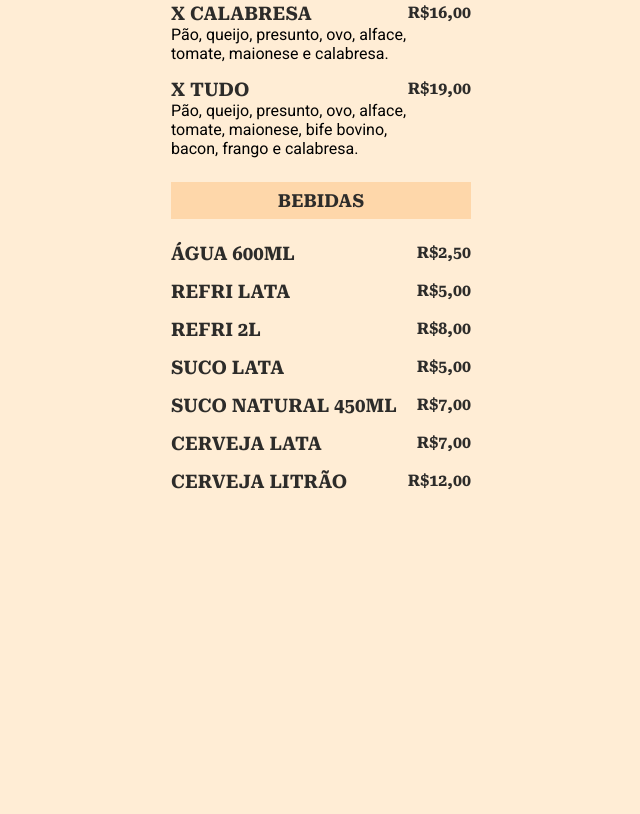
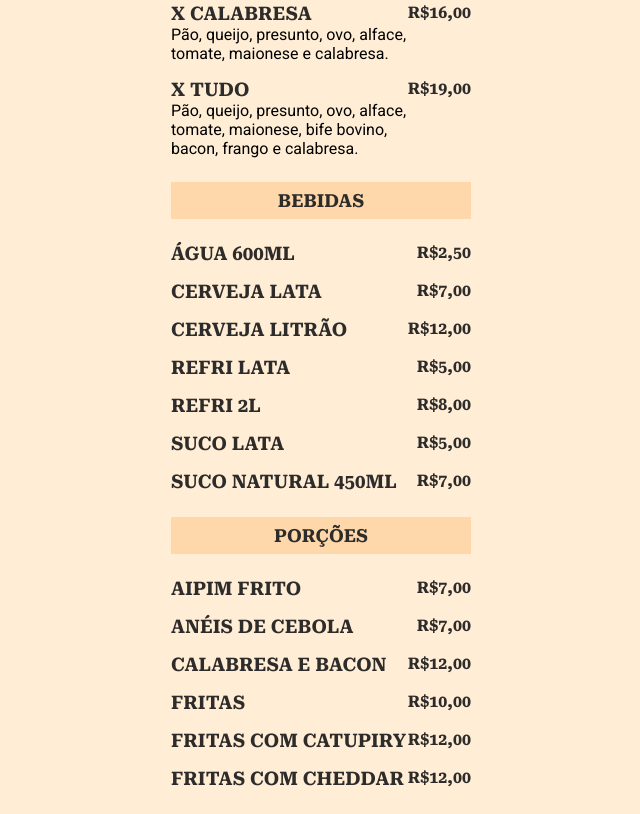
Before and after one commit to TheArnhold/maratona-explorer-3, a plain HTML site: page index.html in a window 1280 px wide. Shown: the part 441-1255 px from the top of the page, without its empty margins (319-959 px from the left). Before the commit the page ends 958 px from the top, so only its background shows below. Drawn offline with Linux system fonts and the light colour scheme.

Commit message:
Edição do nome e inclusão da seção de porções

```diff
--- a/index.html
+++ b/index.html
@@ -15,7 +15,7 @@
 <body>
 
   <header>
-    <h1> Rocket<span>Lanches</span></h1>
+    <h1> Arnhold<span>Lanches</span></h1>
     <p> Aberto todos  os dias, 10h-14h / 19h-23h </p>
   </header>
 
@@ -42,7 +42,6 @@
             Pão, queijo, presunto, ovo, alface, tomate, maionese e frango desfiado.
             </p>
         </div>
-
         <strong class="price">
           R$13,00
         </strong>
@@ -55,20 +54,18 @@
             Pão, queijo, presunto, ovo, alface, tomate, maionese, bife bovino e bacon.
             </p>
         </div>
-
         <strong class="price">
           R$15,00
         </strong>
       </li>
 
-          <li>
+      <li>
         <div class="options">
           <h3>X Calabresa</h3>
           <p class="description">
             Pão, queijo, presunto, ovo, alface, tomate, maionese e calabresa.
             </p>
         </div>
-
         <strong class="price">
          R$16,00
         </strong>
@@ -81,7 +78,6 @@
             Pão, queijo, presunto, ovo, alface, tomate, maionese, bife bovino, bacon, frango e calabresa.
             </p>
         </div>
-
         <strong class="price">
           R$19,00
         </strong>
@@ -98,7 +94,6 @@
         <div class="options">
           <h3>Água 600ml</h3>
         </div>
-
         <strong class="price">
       R$2,50
         </strong>
@@ -106,9 +101,26 @@
 
       <li>
         <div class="options">
+          <h3>Cerveja Lata</h3>
+        </div>
+        <strong class="price">
+         R$7,00
+        </strong>
+      </li>
+
+      <li>
+        <div class="options">
+          <h3>Cerveja Litrão</h3>
+        </div>
+        <strong class="price">
+         R$12,00
+        </strong>
+      </li>
+
+      <li>
+        <div class="options">
           <h3>Refri Lata</h3>
         </div>
-
         <strong class="price">
          R$5,00
         </strong>
@@ -118,7 +130,6 @@
         <div class="options">
           <h3>Refri 2L</h3>
         </div>
-
         <strong class="price">
          R$8,00
         </strong>
@@ -128,7 +139,6 @@
         <div class="options">
           <h3>Suco Lata </h3>
         </div>
-
         <strong class="price">
          R$5,00
         </strong>
@@ -138,16 +148,21 @@
         <div class="options">
           <h3>Suco Natural 450ml</h3>
         </div>
-
         <strong class="price">
          R$7,00
         </strong>
       </li>
-<li>
+    </ul>
+</section>
+
+<section>
+   <h2>Porções</h2>
+
+   <ul>
+      <li>
         <div class="options">
-          <h3>Cerveja Lata</h3>
+          <h3>Aipim Frito </h3>
         </div>
-
         <strong class="price">
          R$7,00
         </strong>
@@ -155,14 +170,48 @@
 
       <li>
         <div class="options">
-          <h3>Cerveja Litrão</h3>
+          <h3>Anéis de Cebola</h3>
         </div>
+        <strong class="price">
+         R$7,00
+        </strong>
+      </li>
 
+      <li>
+        <div class="options">
+          <h3>Calabresa e Bacon</h3>
+        </div>
         <strong class="price">
          R$12,00
         </strong>
       </li>
 
+      <li>
+        <div class="options">
+          <h3>Fritas</h3>
+        </div>
+        <strong class="price">
+         R$10,00
+        </strong>
+      </li>
+
+      <li>
+        <div class="options">
+          <h3>Fritas com Catupiry</h3>
+        </div>
+        <strong class="price">
+         R$12,00
+        </strong>
+      </li>
+
+      <li>
+        <div class="options">
+          <h3>Fritas com Cheddar</h3>
+        </div>
+        <strong class="price">
+         R$12,00
+        </strong>
+      </li>
     </ul>
 </section>
 
```
